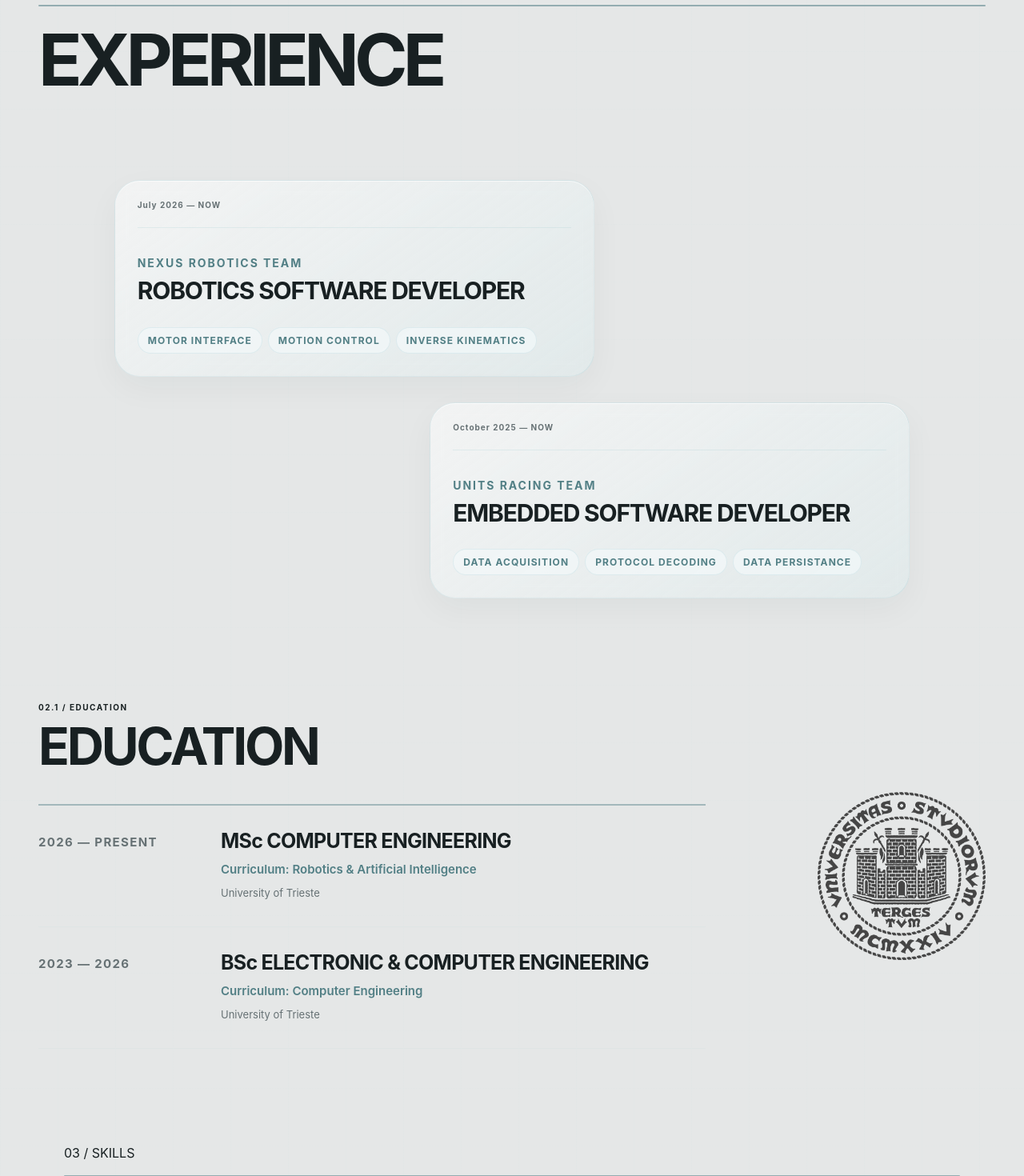
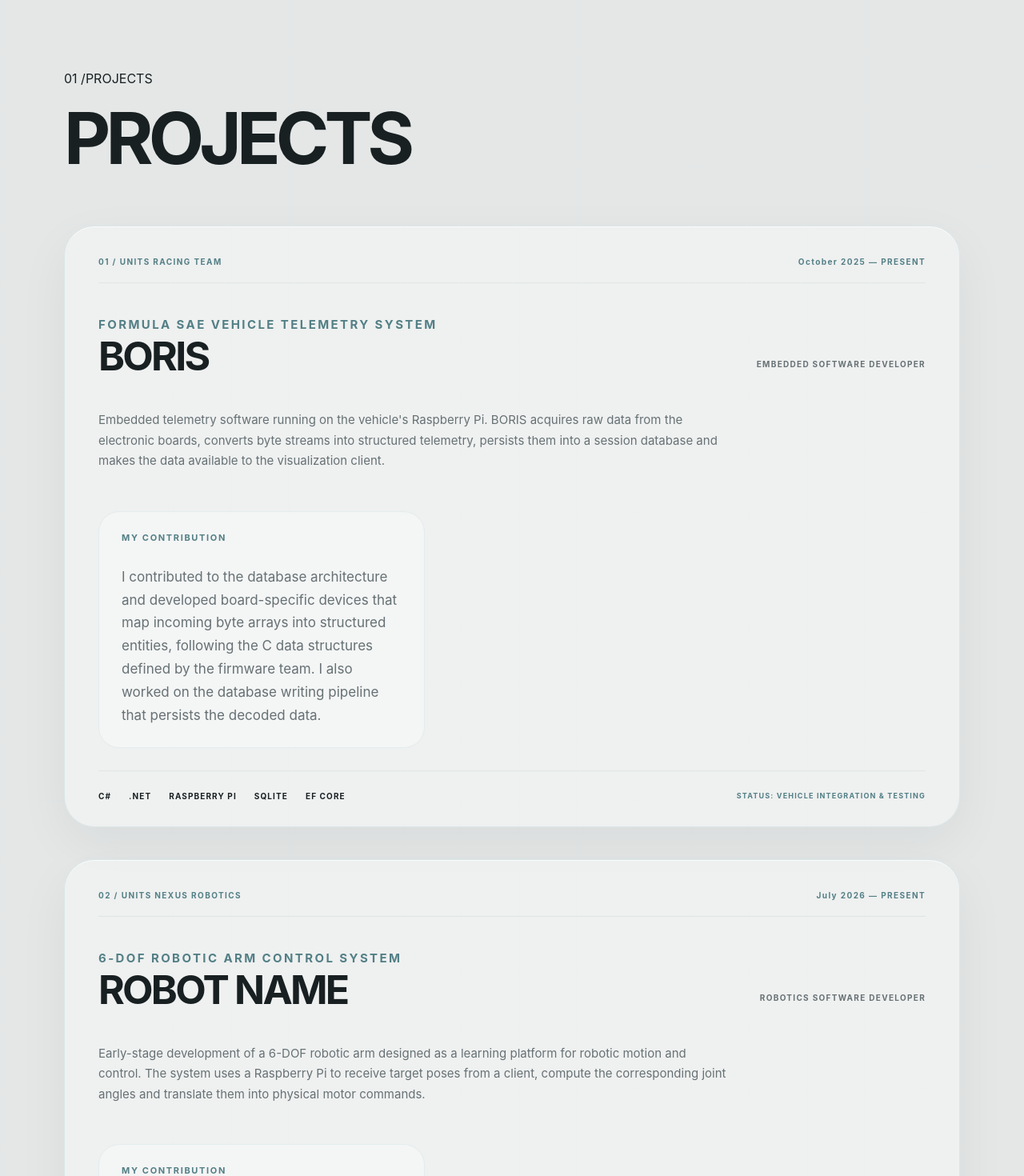
Before and after one commit to eliacovi04/portfolio, a React (Vite) app: page / in a window 1280 px wide. Shown: the part 800-2270 px from the top of the page at 80% size. Built offline with nearby package versions, Linux system fonts and the light colour scheme.

Commit message:
add projects

```diff
--- a/src/App.tsx
+++ b/src/App.tsx
@@ -4,6 +4,7 @@ import aboutPhoto from './assets/elia_about.jpg'
 import './styles/contact.css'
 import './styles/aboutme.css'
 import './styles/skills.css'
+import './styles/projects.css'
 import { SiGmail } from 'react-icons/si'
 import { FaLinkedin, FaGithub } from 'react-icons/fa'
 function App() {
@@ -132,6 +133,171 @@ function App() {
           </a>
         </section>
 
+        <section id="projects" className="projects-section">
+
+          <div className="section-label">
+            <span>01 /</span>
+            <span>PROJECTS</span>
+          </div>
+
+          <div className="section-line" />
+
+          <h2 className="projects-title">PROJECTS</h2>
+
+
+          <article className="project-card">
+
+            {/* TOP */}
+            <div className="project-card-top">
+              <span>01 / UNITS RACING TEAM</span>
+              <span>October 2025 — PRESENT</span>
+            </div>
+
+
+            {/* HEADER */}
+            <div className="project-header">
+
+              <div>
+                <span className="project-name">FORMULA SAE VEHICLE TELEMETRY SYSTEM</span>
+
+                <h3>
+                  BORIS
+                </h3>
+              </div>
+
+              <span className="project-role">
+                EMBEDDED SOFTWARE DEVELOPER
+              </span>
+
+            </div>
+
+
+            {/* DESCRIPTION */}
+            <p className="project-description">
+              Embedded telemetry software running on the vehicle's Raspberry Pi.
+              BORIS acquires raw data from the electronic boards, converts byte
+              streams into structured telemetry, persists them into a session
+              database and makes the data available to the visualization client.
+            </p>
+
+
+            {/* DETAILS */}
+            <div className="project-details">
+
+              <div className="project-detail-block">
+
+                <span className="project-detail-label">
+                  MY CONTRIBUTION
+                </span>
+
+                <p className="project-contribution-text">
+                  I contributed to the database architecture and developed board-specific
+                  devices that map incoming byte arrays into structured entities, following
+                  the C data structures defined by the firmware team. I also worked on the
+                  database writing pipeline that persists the decoded data.
+                </p>
+              </div>
+
+            </div>
+
+
+            {/* BOTTOM */}
+            <div className="project-bottom">
+
+              <div className="project-stack">
+                <span>C#</span>
+                <span>.NET</span>
+                <span>RASPBERRY PI</span>
+                <span>SQLITE</span>
+                <span>EF CORE</span>
+              </div>
+
+              <span className="project-status">
+                STATUS: VEHICLE INTEGRATION & TESTING
+              </span>
+
+            </div>
+
+          </article>
+
+          <article className="project-card">
+
+            {/* TOP */}
+            <div className="project-card-top">
+              <span>02 / UNITS NEXUS ROBOTICS</span>
+              <span>July 2026 — PRESENT</span>
+            </div>
+
+
+            {/* HEADER */}
+            <div className="project-header">
+
+              <div>
+                <span className="project-name">6-DOF ROBOTIC ARM CONTROL SYSTEM</span>
+
+                <h3>
+                  ROBOT NAME
+                </h3>
+              </div>
+
+              <span className="project-role">
+                ROBOTICS SOFTWARE DEVELOPER
+              </span>
+
+            </div>
+
+
+            {/* DESCRIPTION */}
+            <p className="project-description">
+              Early-stage development of a 6-DOF robotic arm designed as a learning
+              platform for robotic motion and control. The system uses a Raspberry Pi
+              to receive target poses from a client, compute the corresponding joint
+              angles and translate them into physical motor commands.
+            </p>
+
+
+            {/* DETAILS */}
+            <div className="project-details">
+
+              <div className="project-detail-block">
+
+                <span className="project-detail-label">
+                  MY CONTRIBUTION
+                </span>
+
+                <p className="project-contribution-text">
+                  I am working on the software layer that translates target poses into
+                  physical arm movement. So far, I have studied the motor vendor's
+                  public codebase, developed test scripts for motor actuation and
+                  successfully tested individual motor movement. I am also beginning
+                  to work on inverse kinematics, with the goal of converting desired
+                  end-effector poses into joint angles that can be sent to the motors.
+                </p>
+              </div>
+
+            </div>
+
+
+            {/* BOTTOM */}
+            <div className="project-bottom">
+
+              <div className="project-stack">
+                <span>PYTHON</span>
+                <span>RASPBERRY PI</span>
+                <span>ROBOTICS</span>
+                <span>INVERSE KINEMATICS</span>
+              </div>
+
+              <span className="project-status">
+                STATUS: EARLY DEVELOPMENT
+              </span>
+
+            </div>
+
+          </article>
+
+        </section>
+
         <section className="experience-section" id="experience">
           <div className="section-header">
             <span className="section-index">02 / EXPERIENCE</span>
@@ -152,7 +318,7 @@ function App() {
 
               <div className="experience-card-body">
                 <span className="experience-type">
-                  NEXUS ROBOTICS TEAM
+                  UNITS NEXUS ROBOTICS
                 </span>
 
                 <h3>ROBOTICS SOFTWARE DEVELOPER</h3>
--- /dev/null
+++ b/src/styles/projects.css
@@ -0,0 +1,369 @@
+/* =========================
+   PROJECTS
+   ========================= */
+
+.projects-section {
+  max-width: 1400px;
+
+  margin: 0 auto;
+
+  padding: 120px 32px 150px;
+}
+
+
+/* SECTION HEADER */
+
+.projects-title {
+  margin: 25px 0 70px;
+
+  color: var(--text-main);
+
+  font-size: clamp(70px, 10vw, 90px);
+  font-weight: 700;
+
+  line-height: 0.88;
+  letter-spacing: -0.065em;
+}
+
+
+/* =========================
+   PROJECT CARD
+   ========================= */
+
+.project-card {
+  width: 100%;
+
+  padding: 38px 42px 32px;
+
+  background: rgba(255, 255, 255, 0.40);
+
+  border:
+    1px solid
+    rgba(140, 191, 197, 0.22);
+
+  border-radius: 38px;
+
+  box-shadow:
+    0 22px 65px rgba(24, 35, 38, 0.055),
+    inset 0 1px 0 rgba(255, 255, 255, 0.75);
+}
+
+
+/* =========================
+   TOP
+   ========================= */
+
+.project-card-top {
+  padding-bottom: 20px;
+
+  display: flex;
+  justify-content: space-between;
+  align-items: center;
+
+  border-bottom: 1px solid var(--line);
+}
+
+.project-card-top span {
+  color: var(--ice-dark);
+
+  font-size: 10px;
+  font-weight: 700;
+
+  letter-spacing: 0.14em;
+}
+
+
+/* =========================
+   HEADER
+   ========================= */
+
+.project-header {
+  margin-top: 42px;
+
+  display: flex;
+  align-items: flex-end;
+  justify-content: space-between;
+
+  gap: 40px;
+}
+
+.project-name {
+  display: block;
+
+  margin-bottom: 8px;
+
+  color: var(--ice-dark);
+
+  font-size: 15px;
+  font-weight: 700;
+
+  letter-spacing: 0.16em;
+}
+
+.project-header h3 {
+  margin: 0;
+
+  color: var(--text-main);
+
+  font-size: clamp(40px, 5vw, 50px);
+  font-weight: 700;
+
+  line-height: 0.88;
+  letter-spacing: -0.055em;
+}
+
+.project-role {
+  padding-bottom: 6px;
+
+  color: var(--text-muted);
+
+  font-size: 10px;
+  font-weight: 700;
+
+  letter-spacing: 0.13em;
+
+  white-space: nowrap;
+}
+
+
+/* =========================
+   DESCRIPTION
+   ========================= */
+
+.project-description {
+  max-width: 790px;
+
+  margin: 45px 0 50px;
+
+  color: var(--text-muted);
+
+  font-size: 15px;
+
+  line-height: 1.7;
+}
+
+
+/* =========================
+   DETAILS
+   ========================= */
+
+.project-details {
+  display: grid;
+
+  grid-template-columns:
+    minmax(0, 0.8fr)
+    minmax(0, 1.2fr);
+
+  gap: 14px;
+}
+
+.project-detail-block {
+  min-height: 175px;
+
+  padding: 25px 28px;
+
+  background: rgba(255, 255, 255, 0.32);
+
+  border:
+    1px solid
+    rgba(140, 191, 197, 0.17);
+
+  border-radius: 26px;
+}
+
+.project-detail-label {
+  display: block;
+
+  margin-bottom: 28px;
+
+  color: var(--ice-dark);
+
+  font-size: 11px;
+  font-weight: 700;
+
+  letter-spacing: 0.15em;
+}
+
+
+/* =========================
+   CONTRIBUTION
+   ========================= */
+
+.project-contribution-text {
+  max-width: 520px;
+
+  margin: 0;
+
+  color: var(--text-muted);
+
+  font-size: 17px;
+  line-height: 1.7;
+}
+
+
+/* =========================
+   PIPELINE
+   ========================= */
+
+.project-pipeline {
+  display: flex;
+  flex-direction: column;
+}
+
+.pipeline-flow {
+  flex: 1;
+
+  display: flex;
+  align-items: center;
+  justify-content: space-between;
+
+  gap: 10px;
+}
+
+.pipeline-flow > span:not(.pipeline-arrow) {
+  color: var(--text-main);
+
+  font-size: 10px;
+  font-weight: 700;
+
+  letter-spacing: 0.08em;
+}
+
+.pipeline-arrow {
+  color: var(--ice-dark);
+
+  font-size: 18px;
+  font-weight: 400;
+}
+
+
+/* =========================
+   BOTTOM
+   ========================= */
+
+.project-bottom {
+  margin-top: 28px;
+  padding-top: 25px;
+
+  display: flex;
+  align-items: center;
+  justify-content: space-between;
+
+  gap: 30px;
+
+  border-top: 1px solid var(--line);
+}
+
+
+/* STACK */
+
+.project-stack {
+  display: flex;
+  flex-wrap: wrap;
+
+  gap: 22px;
+}
+
+.project-stack span {
+  color: var(--text-main);
+
+  font-size: 10px;
+  font-weight: 700;
+
+  letter-spacing: 0.11em;
+}
+
+
+/* STATUS */
+
+.project-status {
+  color: var(--ice-dark);
+
+  font-size: 9px;
+  font-weight: 700;
+
+  letter-spacing: 0.13em;
+
+  white-space: nowrap;
+}
+
+.project-card + .project-card {
+  margin-top: 40px;
+}
+
+/* =========================
+   RESPONSIVE
+   ========================= */
+
+@media (max-width: 900px) {
+
+  .project-details {
+    grid-template-columns: 1fr;
+  }
+
+  .project-header {
+    align-items: flex-start;
+    flex-direction: column;
+  }
+
+  .project-role {
+    padding-bottom: 0;
+  }
+}
+
+
+@media (max-width: 700px) {
+
+  .projects-section {
+    padding:
+      95px
+      22px
+      110px;
+  }
+
+  .projects-title {
+    margin-bottom: 50px;
+  }
+
+  .project-card {
+    padding: 28px 22px;
+
+    border-radius: 30px;
+  }
+
+  .project-card-top {
+    align-items: flex-start;
+
+    gap: 15px;
+  }
+
+  .project-header {
+    margin-top: 32px;
+  }
+
+  .project-description {
+    margin:
+      35px
+      0
+      40px;
+
+    font-size: 16px;
+  }
+
+  .pipeline-flow {
+    align-items: flex-start;
+    flex-direction: column;
+
+    gap: 10px;
+  }
+
+  .pipeline-arrow {
+    transform: rotate(90deg);
+  }
+
+  .project-bottom {
+    align-items: flex-start;
+    flex-direction: column;
+  }
+
+}
```
Also changed, not shown: src/assets/elia_about.jpg.
